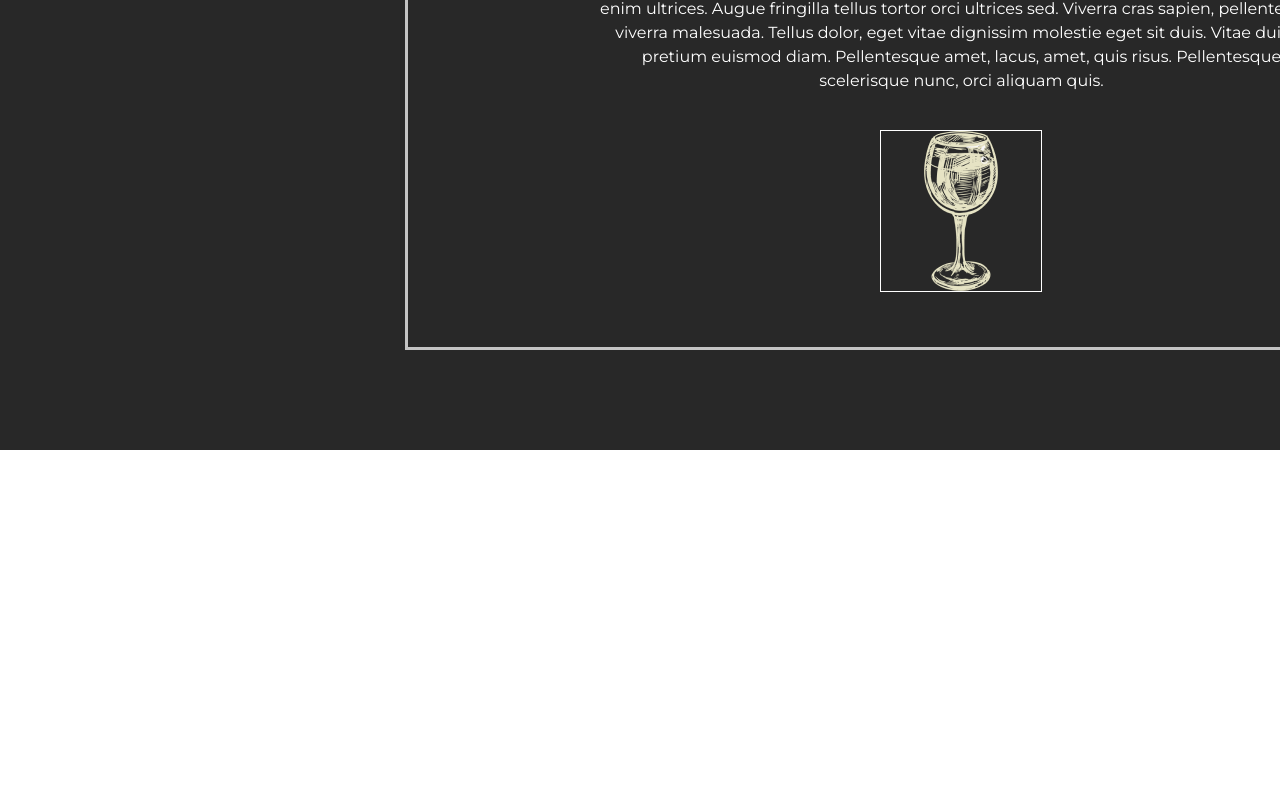
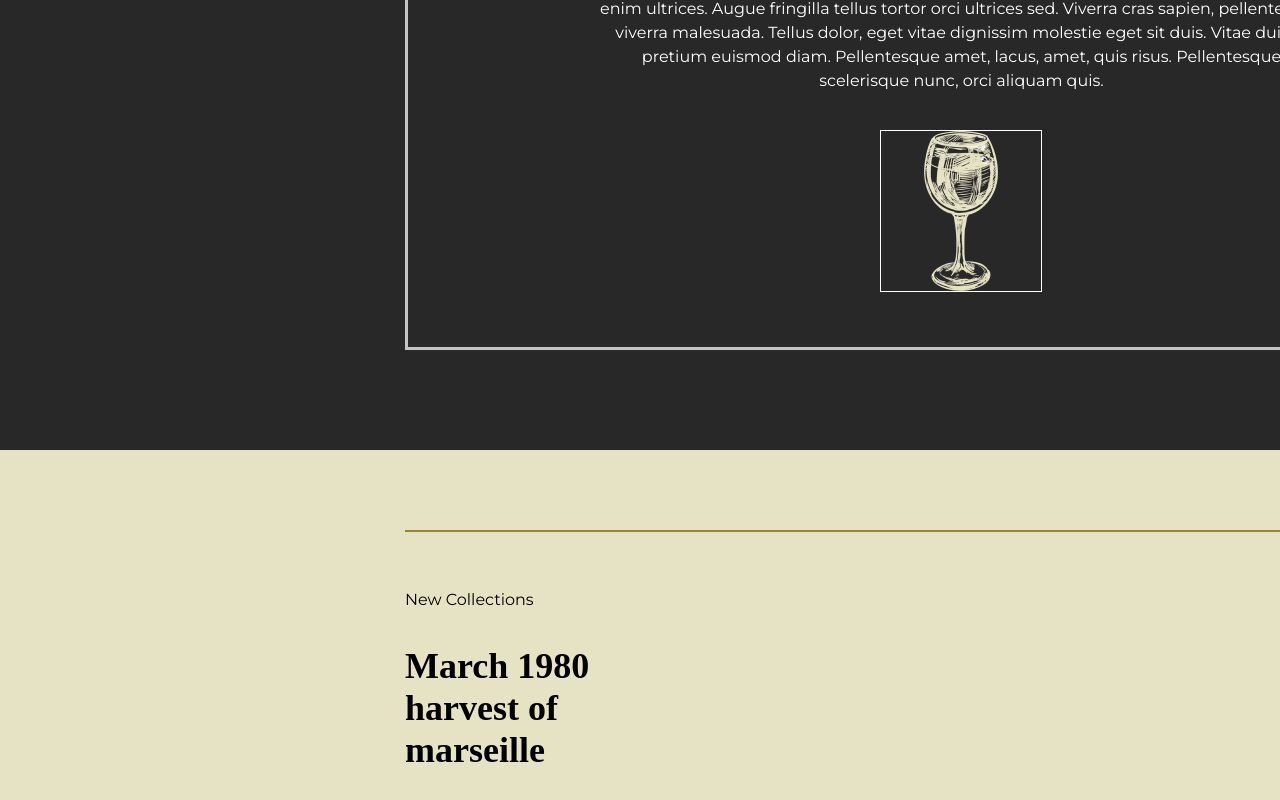
Before and after one commit to RomanHidei/TempleteVine, a plain HTML site: page index.html in a window 1280 px wide. Shown: the part 1306-2106 px from the top of the page. Before the commit the page ends 1756 px from the top, so only its background shows below. Drawn offline with Linux system fonts and the light colour scheme.

Commit message:
added new block

```diff
--- a/css/style.css
+++ b/css/style.css
@@ -77,6 +77,7 @@ body {
     font-size: 16px;
     color: #fff;
     letter-spacing: 3px;
+    cursor: pointer;
     }
     #tasting {
     position: absolute;
@@ -88,6 +89,7 @@ body {
     font-size: 16px;
     color: #fff;
     letter-spacing: 3px;
+    cursor: pointer;
 }
 /*--------------------------------------*/
 .block2 {
@@ -110,7 +112,7 @@ body {
 }
 .block2-text h1 {
     font-family: Playfair Display;
-     position: absolute;
+    position: absolute;
     width: 736px;
     height: 54px;
     left: 592px;
@@ -152,3 +154,40 @@ body {
     top: 1436px;
     background-image:url(../img/block2-glass.png);
 }
+.block3 {
+    position: absolute;
+    width: 1920px;
+    height: 1038px;
+    left: 0px;
+    top: 1756px;
+    background: #E6E3C4;
+}
+#line-top {
+    position: absolute;
+    width: 1110px;
+    height: 0px;
+    left: 405px;
+    top: 80px;
+    border: 1px solid #998431;
+}
+#new-collections {
+    font-family: Montserrat;
+    position: absolute;
+    width: 347px;
+    height: 24px;
+    left: 405px;
+    top: 140px;
+    color: #000;
+    font-size: 16px;
+}
+#text-march {
+    position: absolute;
+    width: 298px;
+    height: 108px;
+    left: 405px;
+    top: 195px;
+    font-family: Playfair Display;
+    font-style: normal;
+    font-weight: bold;
+    font-size: 36px;
+}
--- a/index.html
+++ b/index.html
@@ -46,8 +46,11 @@
 			<span id="glass"></span>
 
 		    </div>
-
-
+	</div>
+	<div class="block3">
+		<span id="line-top"></span>
+		<span id="new-collections">New Collections</span>
+		<span id="text-march">March 1980<br>harvest of marseille</span>
 	</div>
 
 
```
